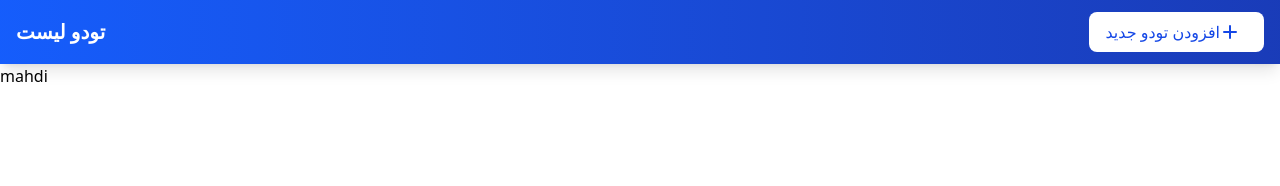
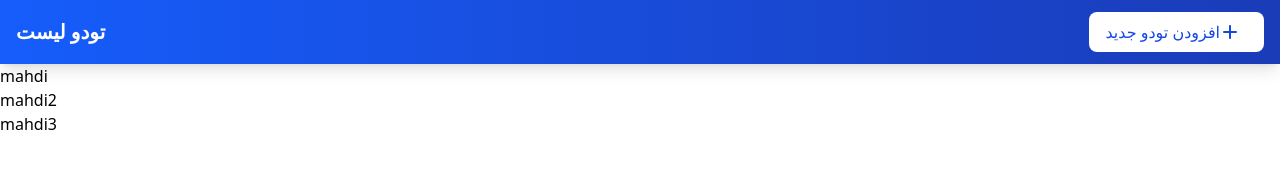
Before and after one commit to mhdix/todo-app-redux, a React (Vite) app: page /users in a window 1280 px wide. Shown: the top 186 px of the page. Built offline with nearby package versions, Linux system fonts and the light colour scheme; data requests are answered from the project's data file.

Commit message:
feature: fixed userList logic

```diff
--- a/server/db.json
+++ b/server/db.json
@@ -11,6 +11,14 @@
     {
       "id": 1,
       "name": "mahdi"
+    },
+    {
+      "id": 2,
+      "name": "mahdi2"
+    },
+    {
+      "id": 3,
+      "name": "mahdi3"
     }
   ]
 }
--- a/src/components/Users.jsx
+++ b/src/components/Users.jsx
@@ -4,13 +4,12 @@ import { getAsyncUser } from "../features/user/userSlice";
 
 const Users = () => {
   const { users, loading, error } = useSelector((state) => state.user);
+
   const dispatch = useDispatch();
 
   useEffect(() => {
     dispatch(getAsyncUser());
   }, [dispatch]);
-
-  console.log(users);
 
   return (
     <div>
@@ -19,7 +18,7 @@ const Users = () => {
       ) : error ? (
         <p>{error}</p>
       ) : users ? (
-        users.map((item) => <p key={item}>{item.name}</p>)
+        users.map((item, index) => <p key={index}>{item.name}</p>)
       ) : null}
     </div>
   );
--- a/src/features/user/userSlice.js
+++ b/src/features/user/userSlice.js
@@ -19,7 +19,7 @@ const getAsyncUser = createAsyncThunk(
 
 const initialState = {
   loading: false,
-  users: [],
+  user: [],
   error: null,
 };
 
```
